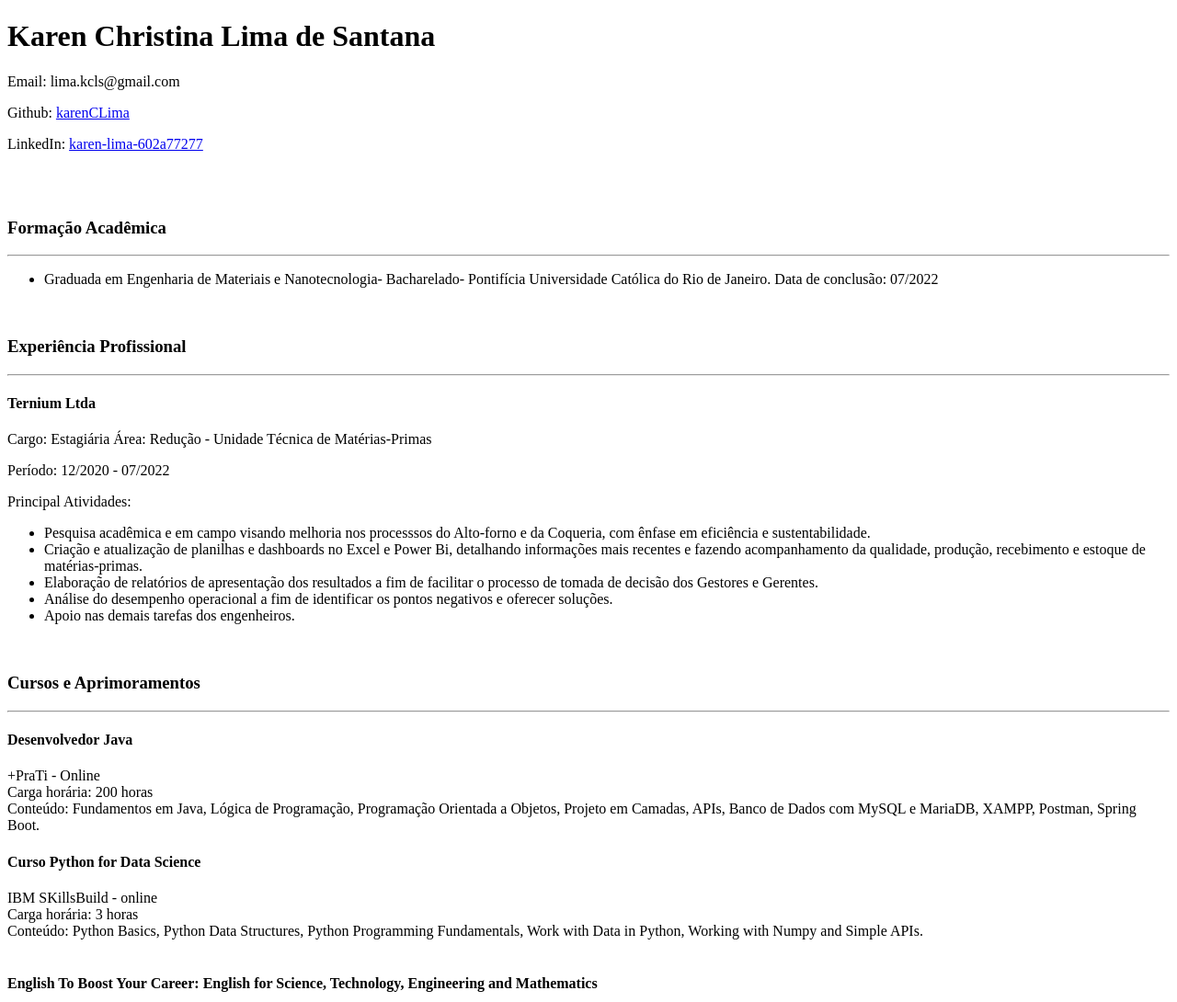
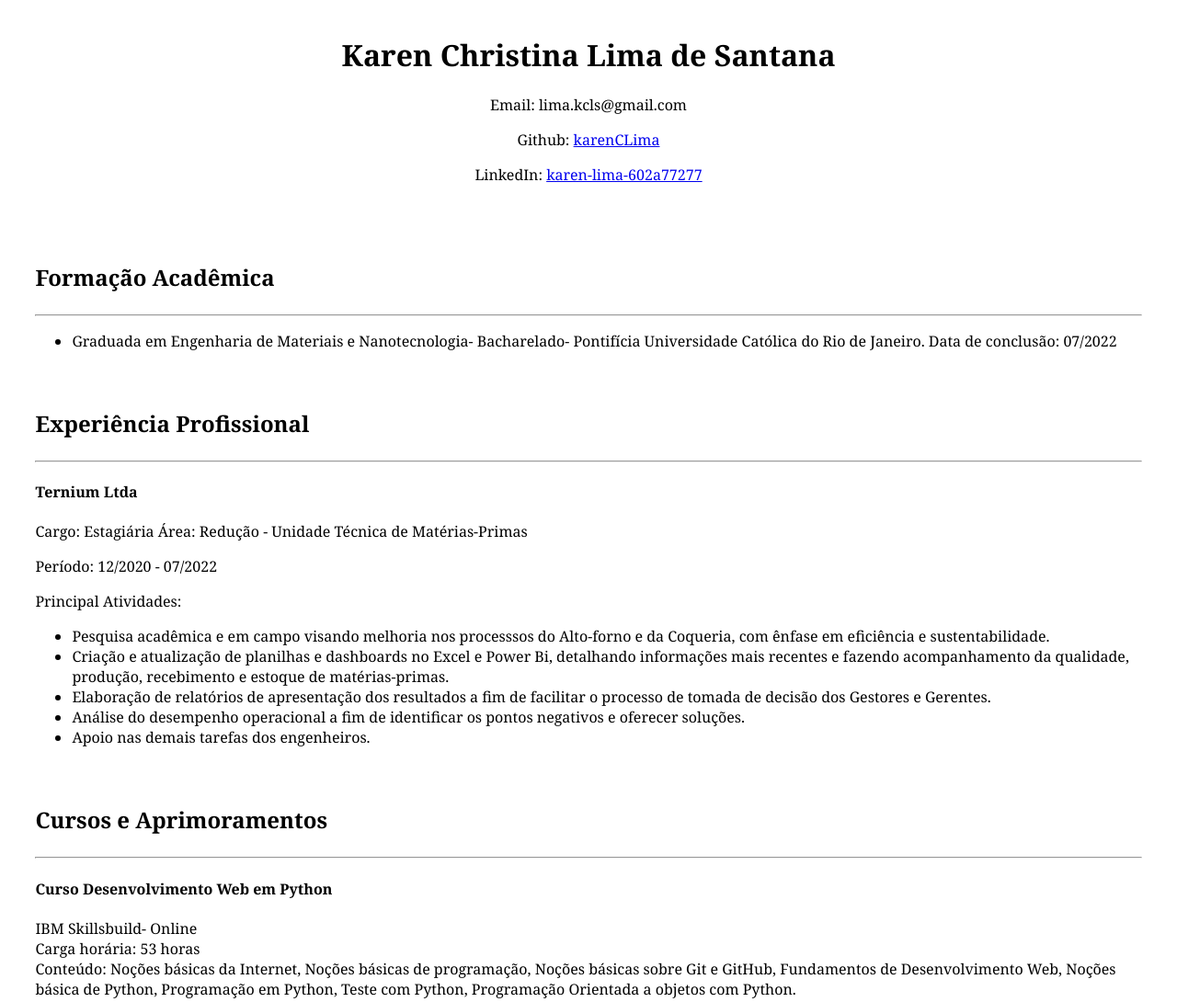
Before and after one commit to karenCLima/MeuCurriculo_ElasNaTech, a plain HTML site: page index.html in a window 1280 px wide. Shown: the top 1090 px of the page at 92% size. Drawn offline with Linux system fonts and the light colour scheme.

Commit message:
estilizando

```diff
--- a/index.html
+++ b/index.html
@@ -4,21 +4,22 @@
     <meta charset="UTF-8">
     <meta name="viewport" content="width=device-width, initial-scale=1.0">
     <title>Meu Curriculo</title>
+    <link rel="stylesheet" href="style.css">
 </head>
 <body>
-    <h1>Karen Christina Lima de Santana</h1>
-    <p>Email: lima.kcls@gmail.com</p>
-    <p>Github: <a href="https://www.github.com/karenCLima" >karenCLima</a></p>
-    <p>LinkedIn: <a href="https://www.linkedin.com/in/karen-lima-602a77277/" >karen-lima-602a77277</a></p>
+    <h1 class="titulo">Karen Christina Lima de Santana</h1>
+    <p class="centraliza">Email: lima.kcls@gmail.com</p>
+    <p class="centraliza">Github: <a href="https://www.github.com/karenCLima" >karenCLima</a></p>
+    <p class="centraliza">LinkedIn: <a href="https://www.linkedin.com/in/karen-lima-602a77277/" >karen-lima-602a77277</a></p>
     <br>
     <br>
-    <h3>Formação Acadêmica</h3>
+    <h3 class="subtitulo">Formação Acadêmica</h3>
     <hr>
     <ul>
         <li>Graduada em Engenharia de Materiais e Nanotecnologia- Bacharelado- Pontifícia Universidade Católica do Rio de Janeiro. Data de conclusão: 07/2022</li>
     </ul>
     <br>
-    <h3>Experiência Profissional</h3>
+    <h3 class="subtitulo">Experiência Profissional</h3>
     <hr>
     <h4>Ternium Ltda</h4>
     <p>Cargo: Estagiária Área: Redução - Unidade Técnica de Matérias-Primas</p>
@@ -32,8 +33,12 @@
         <li>Apoio nas demais tarefas dos engenheiros.</li>
     </ul>
     <br>
-    <h3>Cursos e Aprimoramentos</h3>
+    <h3 class="subtitulo">Cursos e Aprimoramentos</h3>
     <hr>
+    <h4>Curso Desenvolvimento Web em Python</h4>
+    <p style="margin: 0;">IBM Skillsbuild- Online</p>
+    <p style="margin: 0;">Carga horária: 53 horas</p>
+    <p style="margin: 0;">Conteúdo: Noções básicas da Internet, Noções básicas de programação, Noções básicas sobre Git e GitHub, Fundamentos de Desenvolvimento Web, Noções básica de Python, Programação em Python, Teste com Python, Programação Orientada a objetos com Python.</p>
     <h4>Desenvolvedor Java</h4>
     <p style="margin: 0;">+PraTi - Online</p>
     <p style="margin: 0;">Carga horária: 200 horas</p>
@@ -54,7 +59,7 @@
     <p style="margin: 0;">Udemy - Online</p>
     <p style="margin: 0;">Carga horária: 10 horas</p>
     <p style="margin: 0;">Conteúdo: Fundamentos, Estrutura VBA, Funções e Subs, Tratamento de Erros, Formulários e Boxes, Funções do Excel e do VBA, Eventos de planilha e de Pasta de trabalho.</p>
-    <h3>Habilidades</h3>
+    <h3 class="subtitulo">Habilidades</h3>
     <hr>
     <ul>
         <li>Fácil Adaptação</li>
@@ -64,7 +69,7 @@
         <li>Habilidade com cálculos e sistemas informatizados</li>
         <li>Disposição para o aprendizado e aprimoramento contínuo</li>
         <li>Conhecimento em Pacote Office e Power BI</li>
-        <li>Conhecimento em Python, HTML, CSS e Java.</li>
+        <li>Conhecimentos em HTML, CSS, Python, Java e Javascript.</li>
         <li>Capacidade de Planejamento e organização</li>
         <li>Dinamismo para execução de múltiplas tarefas</li>
         <li>Flexível</li>
--- /dev/null
+++ b/style.css
@@ -0,0 +1,16 @@
+body{
+    margin: 3% 3% 3% 3%;
+    font-family: Georgia, 'Times New Roman', Times, serif;
+}
+
+.titulo{
+    text-align: center;
+}
+
+.centraliza{
+    text-align: center;
+}
+
+.subtitulo{
+    font-size: 1.5rem;
+}
```
